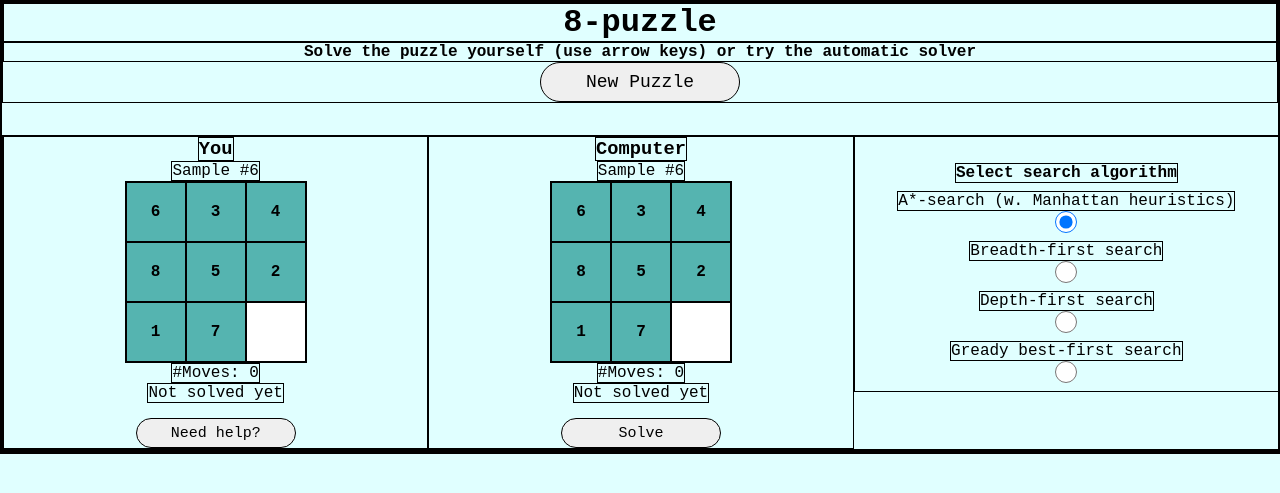
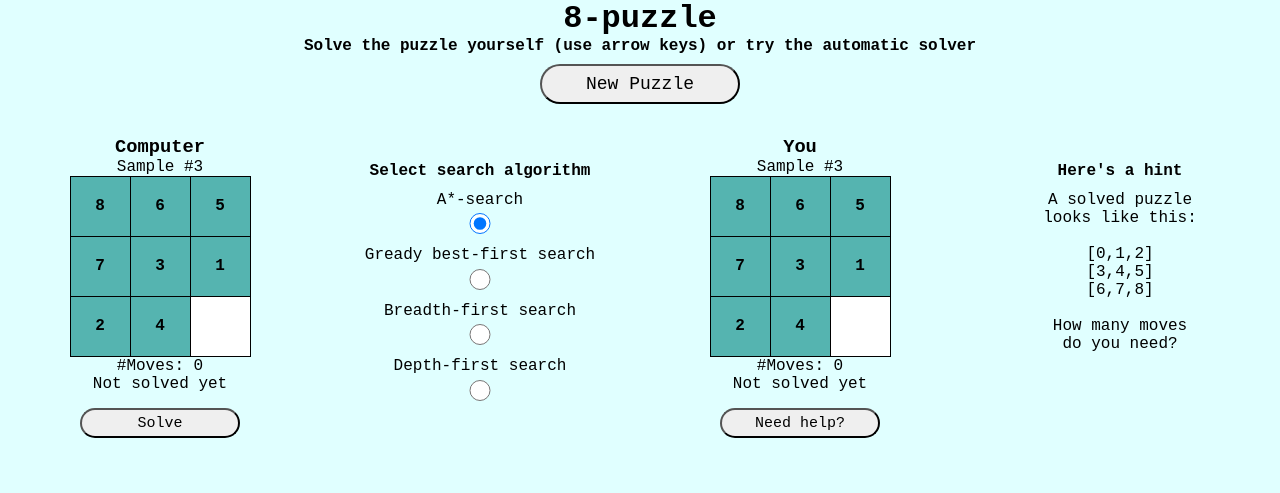
Before and after one commit to KristianMSchmidt/Flask-8-puzzle, a Flask app: page / in a window 1280 px wide. Shown: the top 493 px of the page. Run offline with Flask 2, Linux system fonts and the light colour scheme.

Commit message:
everything is working now. just need to clean code

```diff
--- a/app.py
+++ b/app.py
@@ -14,7 +14,7 @@ from python.utils import string_to_grid, convert_solution_string
 
 app = Flask('__name__')
 
-collection = ["r", "rr", "rrd", "rdd","ddrr", "rdrdllurrullddrurdululddruuldduuddrr", "ddrruulddruulldrdurdllurd", "rdrdluurdlurdlrldrulldruldruuldrldruuddruulddlurdruldluurrdlurdld", "rdrulddlrurdluurdlurddlurdllurrdluuldrdrulurddllurd", "drdrulurdlldrurduulddluurrdldluurrddlluurrddlluurrddlluurrd","rrddllu","ddrruullddrruulldrldr"]
+collection = ["rdrdllurrullddrurdululddruuldduuddrr", "ddrruulddruulldrdurdllurdr", "rdrdluurdlurdlrldrulldruldruuldrldruuddruulddlurdruldluurrdlurdldr", "rdrulddlrurdluurdlurddlurdllurrdluuldrdrulurddllurdr", "drdrulurdlldrurduulddluurrdldluurrddlluurrddlluurrddlluurrdd","rrddllurrd","ddrruullddrruulldrldrr"]
 
 @app.route("/", methods=['GET', 'POST'])
 def index():
@@ -22,6 +22,7 @@ def index():
     asked_for_help = False
     human_solution = ""
     show_ai_solution_step = False
+    full_ai_solution = ""
     send_new_puzzle = (request.method == 'GET' or (request.method == 'POST' and request.form['requested_action']=='new_puzzle'))
     if send_new_puzzle:
         puzzle = Puzzle(3,3)
@@ -30,6 +31,7 @@ def index():
         puzzle_number +=1
         puzzle_is_solved = puzzle.is_solved()
         ai_puzzle = puzzle
+        ai_original_puzzle = puzzle
         human_puzzle = puzzle
         ai_puzzle_is_solved = puzzle_is_solved
         human_puzzle_is_solved = puzzle_is_solved
@@ -46,6 +48,7 @@ def index():
     else:
         ai_puzzle = Puzzle(3,3, string_to_grid(''.join(c for c in  request.form['ai_puzzle'] if c not in '[]')))
         human_puzzle = Puzzle(3,3, string_to_grid(''.join(c for c in request.form['human_puzzle'] if c not in '[]')))
+        ai_original_puzzle = Puzzle(3,3, string_to_grid(''.join(c for c in request.form['ai_original_puzzle'] if c not in '[]')))
         ai_cost = int(request.form['ai_cost'])
         human_cost = int(request.form['human_cost'])
         num_expanded_nodes = request.form['num_expanded_nodes']
@@ -57,6 +60,7 @@ def index():
         ai_num_solution_steps = request.form['ai_num_solution_steps']
         human_steps_made = request.form['human_steps_made']
         puzzle_number = request.form['puzzle_number']
+        full_ai_solution = request.form['full_ai_solution']
         ai_puzzle_is_solved = ai_puzzle.is_solved()
         human_puzzle_is_solved = human_puzzle.is_solved()
 
@@ -74,10 +78,17 @@ def index():
             search_type = request.form['search_type']
             ai_solution, ai_num_solution_steps, num_expanded_nodes, max_search_depth, running_time, max_ram_usage \
                 = ai_puzzle.solve_puzzle(search_type)
-            running_time = round(running_time, 4)
+            running_time = round(running_time, 6)
             max_ram_usage = round(max_ram_usage, 4)  #number is in megabytes
             ai_puzzle_is_solved = True
-            show_ai_solution_step = True
+            full_ai_solution = ai_solution
+            if ai_num_solution_steps > 100:
+                show_ai_solution_step = False
+                ai_puzzle.update_puzzle(ai_solution)
+                ai_puzzle_is_solved = True
+                ai_cost = ai_num_solution_steps
+            else:
+                show_ai_solution_step = True
 
         elif request.form['requested_action'] == "show_ai_solution_step":
             if len(ai_solution) > 0:
@@ -91,8 +102,13 @@ def index():
             ai_solution = ai_solution[1:]
             ai_puzzle_is_solved = True
 
+        elif request.form['requested_action'] == "unsolve":
+            ai_puzzle = ai_original_puzzle
+            ai_puzzle_is_solved = False
+            ai_cost = 0
+
         elif request.form['requested_action'] == "help":
-            human_solution_str, human_num_solution_steps, _, _, _, _ = human_puzzle.solve_puzzle("ast_alt")
+            human_solution_str, human_num_solution_steps, _, _, _, _ = human_puzzle.solve_puzzle("ast")
             human_solution_list = convert_solution_string(human_solution_str)
             if len(human_solution_list) > 0:
                 human_solution = human_solution_list[0]
@@ -102,6 +118,7 @@ def index():
                 human_solution = human_solution + ", " + human_solution_list[2]
             human_solution += "..."
             asked_for_help = True
+
 
     return render_template(
         "index.html",
@@ -123,8 +140,14 @@ def index():
         puzzle_number = puzzle_number,
         human_solution = human_solution,
         human_num_solution_steps = human_num_solution_steps,
-        asked_for_help = asked_for_help
+        asked_for_help = asked_for_help,
+        ai_original_puzzle = ai_original_puzzle._grid,
+        full_ai_solution = full_ai_solution
         )
+
+@app.route('/<full_ai_solution>')
+def show_solution_string(full_ai_solution):
+    return str(convert_solution_string(full_ai_solution))
 
 if __name__ == "__main__":
     app.run(debug=True)
--- a/ex.py
+++ b/ex.py
@@ -1,3 +1,2 @@
-s="12345"
-print(s[-1])
-print(s[1:])
+l=[1,2,3,4]
+print(str(l))
--- a/python/Puzzle.py
+++ b/python/Puzzle.py
@@ -572,11 +572,9 @@ class Puzzle:
         elif method == "dfs":
             solution_string, depth, num_expanded_nodes, max_search_depth = self.solve_puzzle_dfs()
         elif method == "ast":
-            solution_string, depth, num_expanded_nodes, max_search_depth = self.solve_puzzle_ast()
+            solution_string, depth, num_expanded_nodes, max_search_depth = self.solve_puzzle_ast_alternative()
         elif method == "ast_naive":
             solution_string, depth, num_expanded_nodes, max_search_depth = self.solve_puzzle_ast_naive()
-        elif method == "ast_alt":
-            solution_string, depth, num_expanded_nodes, max_search_depth = self.solve_puzzle_ast_alternative()
         elif method == "gbfs":
             solution_string, depth, num_expanded_nodes, max_search_depth = self.solve_puzzle_gbfs()
         else:
--- a/static/css/main.css
+++ b/static/css/main.css
@@ -16,6 +16,7 @@ html {
 }
 
 .title-area input {
+  margin-top: 0.5em;
   height: 40px;
   width: 200px;
   border-radius: 60px;
@@ -59,24 +60,7 @@ html {
       -ms-flex-align: center;
           align-items: center;
   /*horizontally centers the content items of the vertical flex boxes */
-}
-
-.vertical-flex-container.nerd-area {
-  -webkit-box-align: center;
-      -ms-flex-align: center;
-          align-items: center;
-}
-
-.vertical-flex-container.nerd-area h4 {
-  margin-top: 1.6em;
-  margin-bottom: 0.5em;
-}
-
-.vertical-flex-container.nerd-area input {
-  margin-top: 0;
-  margin-bottom: 0.5em;
-  height: 1.5em;
-  color: black;
+  padding-bottom: 3em;
 }
 
 .vertical-flex-container input {
@@ -95,6 +79,31 @@ html {
 .vertical-flex-container input:active {
   background-color: lightgrey;
   color: #000;
+}
+
+.vertical-flex-container.nerd-area input {
+  width: 200px;
+  /*button*/
+}
+
+.vertical-flex-container.nerd-area h4 {
+  margin-top: 1.6em;
+  margin-bottom: 0.7em;
+}
+
+.vertical-flex-container.nerd-area .h6 {
+  margin-top: 1em;
+}
+
+.vertical-flex-container.nerd-area .selector {
+  height: 1.4em;
+  /* radio-button size */
+  margin-top: 0.3em;
+  margin-bottom: 0.8em;
+}
+
+.vertical-flex-container.nerd-area p {
+  margin-top: 0;
 }
 
 .board {
@@ -125,4 +134,47 @@ html {
 .board > div.zero-tile {
   background-color: white;
 }
+
+@media only screen and (max-width: 760px) {
+  .horizontal-flex-container {
+    -webkit-box-orient: vertical;
+    -webkit-box-direction: normal;
+        -ms-flex-direction: column;
+            flex-direction: column;
+  }
+}
+
+@media only screen and (max-width: 480px) {
+  .btn {
+    width: 200px;
+    height: 42px;
+  }
+  #custom_input {
+    width: 200px;
+  }
+}
+
+@media only screen and (max-width: 315px) {
+  #custom_input {
+    width: 90%;
+  }
+}
+
+@media only screen and (max-width: 260px) {
+  .btn {
+    width: 190px;
+  }
+  #custom_input {
+    width: 190px;
+  }
+}
+
+@media only screen and (max-width: 210px) {
+  .btn {
+    width: 160px;
+  }
+  #custom_input {
+    width: 160px;
+  }
+}
 /*# sourceMappingURL=main.css.map */
--- a/static/css/main.scss
+++ b/static/css/main.scss
@@ -28,6 +28,7 @@ html {
   text-align: center;
   margin-bottom: 2em;
   input {
+    margin-top: 0.5em;
     height: 40px;
     width: 200px;
     border-radius: 60px;
@@ -55,19 +56,7 @@ html {
   display: flex;
   flex-direction: column;
   align-items: center; /*horizontally centers the content items of the vertical flex boxes */
-  &.nerd-area {
-    align-items: center;
-    h4 {
-      margin-top: 1.6em;
-      margin-bottom: 0.5em;
-    }
-    input {
-      margin-top: 0;
-      margin-bottom: 0.5em;
-      height: 1.5em;
-      color: black;
-    }
-  }
+  padding-bottom: 3em;
 
   input {
     margin-top: 1em;
@@ -83,6 +72,26 @@ html {
   input:active {
     background-color: $button_color;
     color: set-text-color($button_color);
+  }
+  &.nerd-area {
+    input {
+      width: 200px; /*button*/
+    }
+    h4 {
+      margin-top: 1.6em;
+      margin-bottom: 0.7em;
+    }
+    .h6 {
+      margin-top: 1em;
+    }
+    .selector {
+      height: 1.4em; /* radio-button size */
+      margin-top: 0.3em;
+      margin-bottom: 0.8em;
+    }
+    p {
+      margin-top: 0;
+    }
   }
 }
 
@@ -110,3 +119,42 @@ html {
     }
   }
 }
+
+@media only screen and (max-width: 760px) {
+  .horizontal-flex-container {
+    flex-direction: column;
+  }
+}
+@media only screen and (max-width: 480px) {
+  .btn {
+    width: 200px;
+    height: 42px;
+  }
+  #custom_input {
+    width: 200px;
+  }
+}
+
+@media only screen and (max-width: 315px) {
+  #custom_input {
+    width: 90%;
+  }
+}
+
+@media only screen and (max-width: 260px) {
+  .btn {
+    width: 190px;
+  }
+  #custom_input {
+    width: 190px;
+  }
+}
+
+@media only screen and (max-width: 210px) {
+  .btn {
+    width: 160px;
+  }
+  #custom_input {
+    width: 160px;
+  }
+}
--- a/templates/index.html
+++ b/templates/index.html
@@ -1,9 +1,5 @@
 {% extends 'base.html' %}
 {% block body %}
-
-<style>
-*{border: 1px solid black;}
-</style>
 
 <div class="title-area">
     <h1>8-puzzle</h1>
@@ -12,6 +8,69 @@
 </div>
 
 <div class="horizontal-flex-container">
+    <div class="vertical-flex-container game-area">
+        <h3>Computer</h3>
+        <p>Sample #{{puzzle_number}}</p>
+        <div class="board">
+            {% for i in range(3) %}
+                {% for j in range(3) %}
+                    {% if ai_puzzle[i][j]==0 %}
+                        <div class="zero-tile"></div>
+                    {% else %}
+                        <div>{{ai_puzzle[i][j]}}</div>
+                    {% endif %}
+                {%endfor %}
+            {% endfor %}
+        </div>
+        <p>#Moves: {{ai_cost}}</p>
+        <p id="ai_solve_status">
+            {% if ai_puzzle_is_solved %}
+                {% if show_ai_solution_step %}
+                    Showing solution...
+                {% else %}
+                    Solved!
+                {% endif %}
+            {% else %}
+                Not solved yet
+            {% endif %}
+        </p>
+        <input type="button" id="solve_btn" value="Solve">
+        {% if ai_puzzle_is_solved and show_ai_solution_step %}
+            <script>
+                document.getElementById("solve_btn").disabled = "true"
+            </script>
+        {% endif %}
+        {% if ai_puzzle_is_solved and not show_ai_solution_step  %}
+            <script>
+                document.getElementById("solve_btn").value= "Unsolve"
+            </script>
+        {% endif %}
+    </div>
+    <div class="vertical-flex-container nerd-area">
+        {% if not ai_puzzle_is_solved %}
+            <h4>Select search algorithm</h4>
+            <label for="ast" class="radiolabel">A*-search</label>
+            <input type="radio" class="selector" id="ast" name="search_type"  value="ast" checked="true">
+            <label for="gbfs class="radiolabel">Gready best-first search</label>
+            <input type="radio" class="selector" id="gbfs" name="search_type"  value="gbfs">
+            <label for="bfs" class="radiolabel">Breadth-first search</label>
+            <input type="radio" class="selector" id="bfs" name="search_type"  value="bfs">
+            <label for="dfs" class="radiolabel">Depth-first search</label>
+            <input type="radio" class="selector" id="dfs" name="search_type" value="dfs">
+        {% else %}
+            <h4>Solution details</h4>
+            <p class="h6">Basics:</p>
+            <p>Solution method: {% if search_type=="ast" %}a*{%else%}{{search_type}}{%endif%}</p>
+            <p>#Moves in solution:
+                <a href={{url_for('show_solution_string', full_ai_solution=full_ai_solution)}}>
+                {{ai_num_solution_steps}}</a></p>
+            <p>Calculation time: {{running_time}}s</p>
+            <p class="h6">Nerd stuff:</p>
+            <p>Max search depth: {{max_search_depth}}</p>
+            <p>Max Ram Usage: {{max_ram_usage}}MB</p>
+            <p>#Expanded nodes: {{num_expanded_nodes}}</p>
+        {% endif %}
+    </div>
     <div class="vertical-flex-container game-area">
         <h3>You</h3>
         <p>Sample #{{puzzle_number}}</p>
@@ -29,62 +88,31 @@
         <p>#Moves: {{human_cost}}</p>
         <p>{% if human_puzzle_is_solved %}Solved!{% else %}Not solved yet{% endif %}</p>
         <input type="button" id="help_btn" value="Need help?" >
-
-    </div>
-    <div class="vertical-flex-container game-area">
-        <h3>Computer</h3>
-        <p>Sample #{{puzzle_number}}</p>
-        <div class="board">
-            {% for i in range(3) %}
-                {% for j in range(3) %}
-                    {% if ai_puzzle[i][j]==0 %}
-                        <div class="zero-tile"></div>
-                    {% else %}
-                        <div>{{ai_puzzle[i][j]}}</div>
-                    {% endif %}
-                {%endfor %}
-            {% endfor %}
-        </div>
-        <p>#Moves: {{ai_cost}}</p>
-        <p id="ai_solve_status">
-            {% if ai_puzzle_is_solved and show_ai_solution_step %}
-                Showing solution...
-            {% elif ai_puzzle_is_solved and not show_ai_solution_step %}
-                Solved!
-            {% else %}
-                Not solved yet
-            {% endif %}
-        </p>
-        <input type="button" id="solve_btn" value="Solve">
-        {% if ai_puzzle_is_solved %}
-            <script>
-                document.getElementById("solve_btn").disabled = true;
-            </script>
-        {% endif %}
     </div>
     <div class="vertical-flex-container nerd-area">
-        {% if not ai_puzzle_is_solved %}
-            <h4>Select search algorithm</h4>
-            <label for="ast" class="radiolabel">A*-search (w. Manhattan heuristics)</label>
-            <input type="radio" class="selector" id="bfs" name="search_type"  value="ast_alt" checked="true">
-            <label for="bfs" class="radiolabel">Breadth-first search</label>
-            <input type="radio" class="selector" id="bfs" name="search_type"  value="bfs">
-            <label for="dfs" class="radiolabel">Depth-first search</label>
-            <input type="radio" id="dfs" name="search_type" value="dfs">
-            <label for="gbfs class="radiolabel">Gready best-first search</label>
-            <input type="radio" class="selector" id="bfs" name="search_type"  value="gbfs">
+        <h4>Here's a hint</h4>
+        {% if not asked_for_help %}
+            <p>A solved puzzle</p>
+            <p>looks like this:</p>
+            <br>
+            <p>[0,1,2]</p>
+            <p>[3,4,5]</p>
+            <p>[6,7,8]</p>
+            <br>
+            <p>How many moves</p>
+            <p>do you need?</p>
         {% else %}
-            <h4>Solution details</h4>
-            <p>Basics:</p>
-            <p>Solution method: {{search_type}}</p>
-            <p>#Moves in solution: {{ai_num_solution_steps}}</p>
-            <p>Calculation time: {{running_time}}s</p>
-            <p>Nerd stuff:</p>
-            <p>Max search depth: {{max_search_depth}}</p>
-            <p>Max Ram Usage: {{max_ram_usage}}MB</p>
-            <p>#Expanded nodes: {{num_expanded_nodes}}</p>
-            <input type="button" value="Compare Algorithms">
-
+            {% if human_puzzle_is_solved %}
+            <p>The puzzle is already solved</p>
+            {% else %}
+                <p>Your puzzle can be solved<p>
+                <p>from the current position</p>
+                <p>in at most {{human_num_solution_steps}} steps.</p>
+                <br>
+                </p>One possible solution   </p>
+                <p>begins with the moves:   </p>
+                <p>{{human_solution}}       </p>
+            {% endif %}
         {% endif %}
     </div>
 </div>
@@ -94,6 +122,7 @@
     <input type="hidden" name="search_type" id="search_type" value="{{search_type}}">
     <input type="hidden" name="direction" id="direction" value="">
     <input type="hidden" name="human_steps_made" id="human_steps_made" value ="">
+    <input type="hidden" name="ai_original_puzzle" value="{{ai_original_puzzle}}">
     <input type="hidden" name="puzzle_number" value={{puzzle_number}}>
     <input type="hidden" name="ai_puzzle" value="{{ai_puzzle}}">
     <input type="hidden" name="human_puzzle" value="{{human_puzzle}}">
@@ -105,10 +134,11 @@
     <input type="hidden" name="ai_solution" value={{ai_solution}}>
     <input type="hidden" name="running_time" value="{{running_time}}">
     <input type="hidden" name="ai_num_solution_steps" value="{{ai_num_solution_steps}}">
-
+    <input type="hidden" name="full_ai_solution" value="{{full_ai_solution}}">
 </form>
 
 <script>
+
     document.getElementById("new_puzzle_btn").addEventListener('click', event => {
         document.getElementById("requested_action").value = "new_puzzle";
         document.getElementById("form").submit();
@@ -119,20 +149,25 @@
     })
 
     document.getElementById("solve_btn").addEventListener('click', event => {
+        if (document.getElementById("solve_btn").value == "Solve"){
             search_type = document.querySelector('input[name="search_type"]:checked').value;
             document.getElementById("search_type").value = search_type;
             document.getElementById("ai_solve_status").innerHTML = "Calculating..."
             document.getElementById("requested_action").value = "solve_puzzle";
             document.getElementById("form").submit();
+        }
+        else{
+            console.log("unsolve")
+            document.getElementById("requested_action").value = "unsolve";
+            document.getElementById("form").submit();
+        }
     })
     function human_move(direction){
-        if ("{{human_puzzle_is_solved}}"=="False"){
         document.getElementById("requested_action").value = "human_move";
         document.getElementById("human_steps_made").value= "{{human_steps_made}}" + direction;
         console.log("{{human_steps_made}}");
         document.getElementById("direction").value=direction;
         document.getElementById("form").submit();
-        }
     }
     document.addEventListener('keydown', event => {
         switch (event.keyCode){
@@ -159,21 +194,7 @@
         document.getElementById("requested_action").value = "show_ai_solution_step";
         document.getElementById("form").submit();
     "{% endif %}"
-    "{% if asked_for_help %}"
-        "{% if human_puzzle_is_solved %}"
-            alert("Puzzle is already solved")
-        "{% else %}"
-            const newLine = "\r\n"
-            mgs = "Your puzzle can be solved from current position in at most {{human_num_solution_steps}} moves."
-            mgs += newLine
-            mgs += newLine
-            mgs += "The calculated solution begins with the moves: {{human_solution}}"
-            mgs += newLine
-            mgs += newLine
-            mgs +="(help generated by A*-search)"
-            alert(mgs);
-        "{% endif %}"
-    "{% endif %}"
+
 </script>
 
 {% endblock body %}
```
Also changed, not shown: 1 other file. Lines whose indentation alone changed are shown as unchanged.
